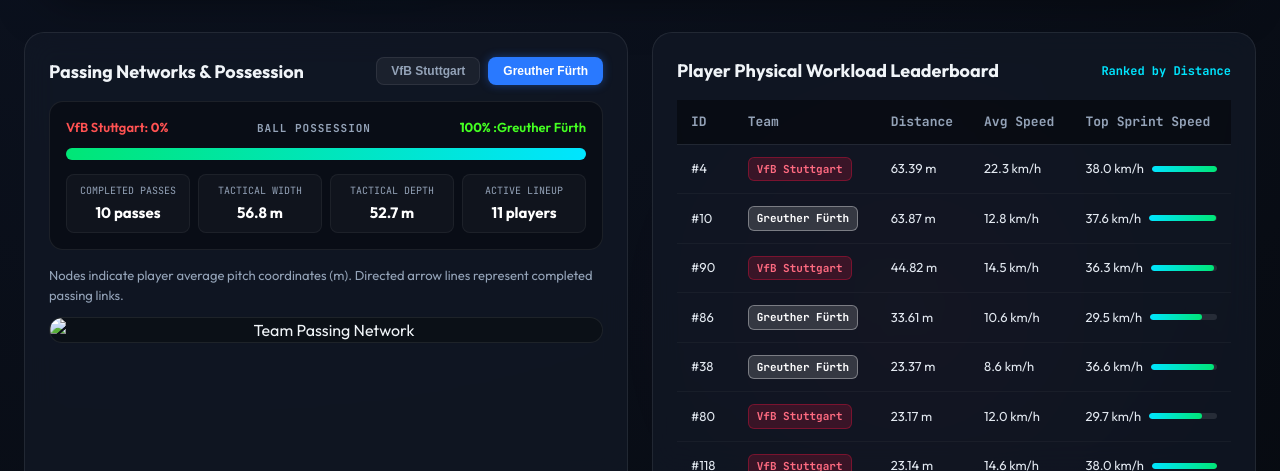
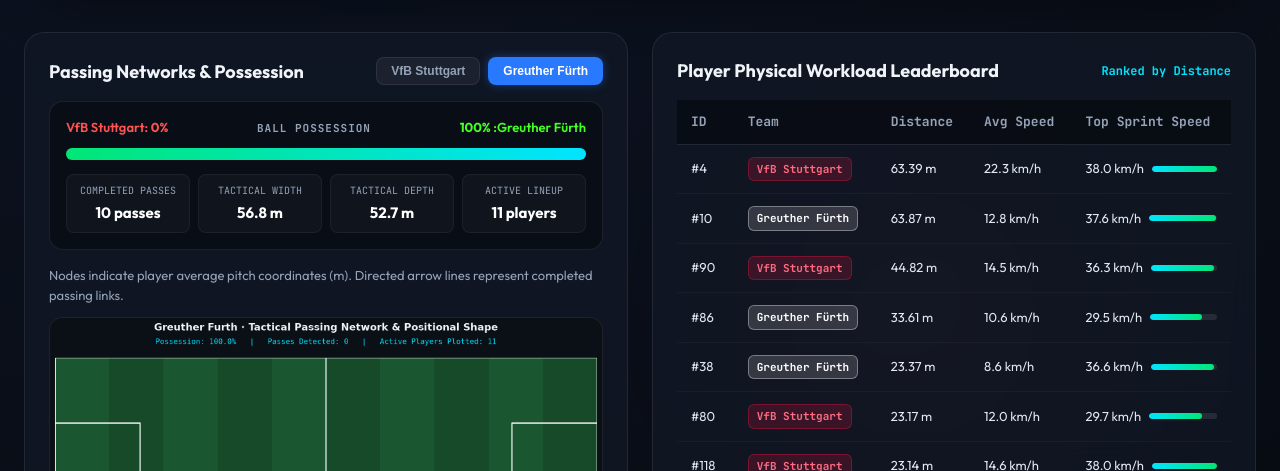
Before and after one commit to anurag004-coder/football-analysis-computer-vision, a plain HTML site: page dashboard.html in a window 1280 px wide. Both pictures are taken after a click on the button "Greuther Fürth". Shown: the part 1162-1633 px from the top of the page. Drawn offline with Linux system fonts and the light colour scheme; no server answers.

Commit message:
fix(dashboard): resolve snake_case/camelCase passImages mismatch and add smart team network selection

```diff
--- a/dashboard.html
+++ b/dashboard.html
@@ -1139,14 +1139,27 @@
       document.getElementById("stat-depth-val").textContent = data.tacticalDepth || "65.0 m";
       document.getElementById("stat-lineup-val").textContent = data.activeLineup || "11 players";
 
-      // Update Passing Network Buttons
+      // Update Passing Network Buttons & Image
       const btnA = document.getElementById("btn-pass-a");
       const btnB = document.getElementById("btn-pass-b");
+      const passImgEl = document.getElementById("pass-img");
       btnA.textContent = data.teamA;
       btnB.textContent = data.teamB;
-      btnA.classList.remove("active");
-      btnB.classList.add("active"); // default to active passing team
-      document.getElementById("pass-img").src = data.passImages.teamB;
+
+      const imgA = (data.passImages && (data.passImages.teamA || data.passImages.team_a)) || "";
+      const imgB = (data.passImages && (data.passImages.teamB || data.passImages.team_b)) || "";
+
+      // Default to the team that held higher possession / pass activity
+      const posAVal = parseFloat(data.posA) || 0;
+      if (posAVal >= 50.0 && imgA) {
+        btnA.classList.add("active");
+        btnB.classList.remove("active");
+        passImgEl.src = imgA;
+      } else {
+        btnA.classList.remove("active");
+        btnB.classList.add("active");
+        passImgEl.src = imgB || imgA;
+      }
 
       // Render Leaderboard
       renderLeaderboard(data.leaderboard);
@@ -1164,7 +1177,7 @@
       document.getElementById(`btn-tab-${type}`).classList.add("active");
 
       const match = matchData[currentMatch];
-      if (match && match.videos[type]) {
+      if (match && match.videos && match.videos[type]) {
         source.src = match.videos[type];
         player.load();
         player.play().catch(e => console.log("Autoplay notice:", e));
@@ -1173,16 +1186,20 @@
 
     function switchPass(teamKey) {
       const match = matchData[currentMatch];
+      if (!match || !match.passImages) return;
       const img = document.getElementById("pass-img");
       const btnA = document.getElementById("btn-pass-a");
       const btnB = document.getElementById("btn-pass-b");
 
-      if (teamKey === "Team A") {
-        img.src = match.passImages.teamA;
+      const imgA = match.passImages.teamA || match.passImages.team_a || "";
+      const imgB = match.passImages.teamB || match.passImages.team_b || "";
+
+      if (teamKey === "Team A" || teamKey === match.teamA) {
+        if (imgA) img.src = imgA;
         btnA.classList.add("active");
         btnB.classList.remove("active");
       } else {
-        img.src = match.passImages.teamB;
+        if (imgB) img.src = imgB;
         btnB.classList.add("active");
         btnA.classList.remove("active");
       }
@@ -1278,9 +1295,17 @@
             const bar = document.getElementById("match-selector-bar");
             list.forEach(m => {
               const key = m.id.includes("gladbach") ? "gladbach" : (m.id.includes("stuttgart") ? "stuttgart" : m.id);
+              const passImgs = m.pass_images || {};
+              const normalizedPass = {
+                teamA: passImgs.team_a || passImgs.teamA || "",
+                teamB: passImgs.team_b || passImgs.teamB || "",
+                team_a: passImgs.team_a || passImgs.teamA || "",
+                team_b: passImgs.team_b || passImgs.teamB || ""
+              };
+
               if (matchData[key]) {
                 matchData[key].videos = m.videos;
-                matchData[key].passImages = m.pass_images;
+                matchData[key].passImages = normalizedPass;
                 if (m.possession) {
                   matchData[key].posA = `${m.possession[m.team_a] || 0}%`;
                   matchData[key].posB = `${m.possession[m.team_b] || 0}%`;
@@ -1310,7 +1335,7 @@
                   tacticalDepth: `${m.tactical_metrics && m.tactical_metrics[m.team_a] ? m.tactical_metrics[m.team_a].team_depth_m : 65} m`,
                   activeLineup: "11 players",
                   videos: m.videos,
-                  passImages: m.pass_images,
+                  passImages: normalizedPass,
                   leaderboard: matchData.stuttgart.leaderboard
                 };
 
```
